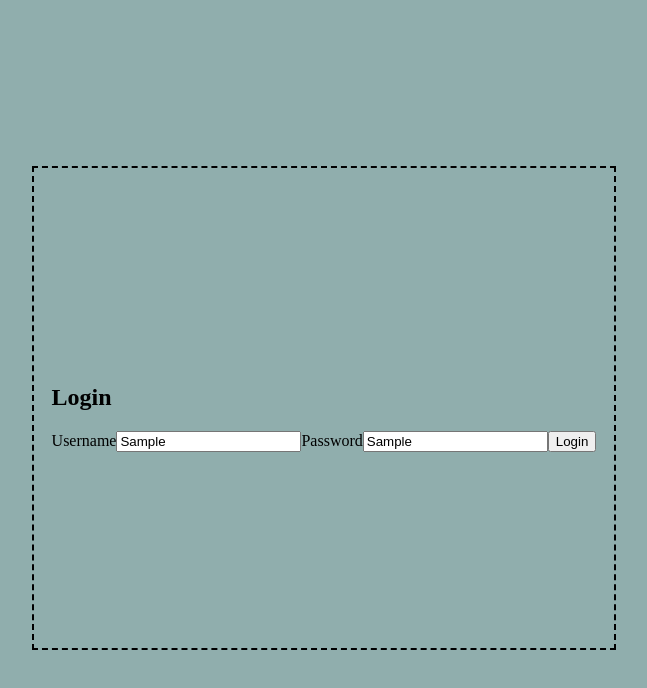
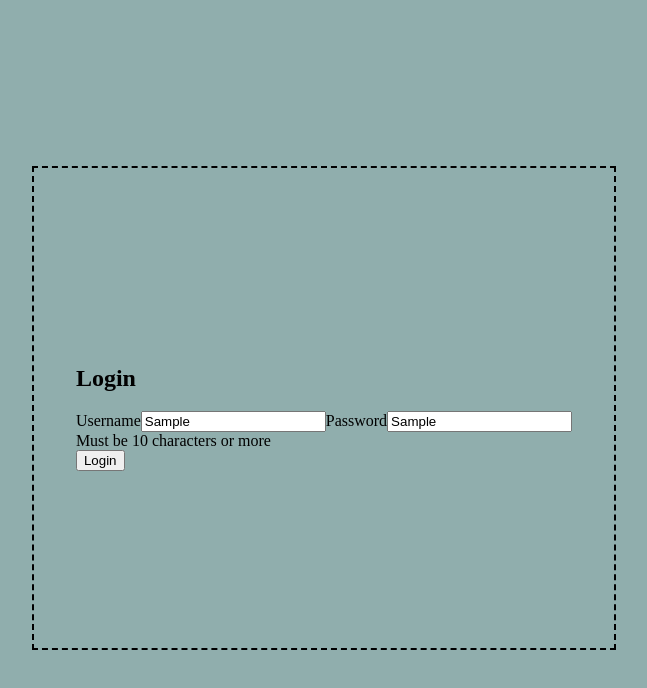
Before and after one commit to mbergq/login-page, a React (Vite) app in the folder frontend/: page /auth/login in a window 1280 px wide. Both pictures are taken after typing "Sample", "Sample" into the empty fields and a click on the button "Login". Shown: the top 688 px of the page, without its empty margins (316-963 px from the left). Built offline with nearby package versions, Linux system fonts and the light colour scheme; no server answers.

Commit message:
change forms to use usefield

```diff
--- a/frontend/package.json
+++ b/frontend/package.json
@@ -15,7 +15,8 @@
     "react": "^18.2.0",
     "react-dom": "^18.2.0",
     "react-router-dom": "^6.23.1",
-    "styled-components": "^6.1.11"
+    "styled-components": "^6.1.11",
+    "yup": "^1.4.0"
   },
   "devDependencies": {
     "@types/react": "^18.2.66",
--- a/frontend/src/components/Register.tsx
+++ b/frontend/src/components/Register.tsx
@@ -1,11 +1,31 @@
 import axios from "axios";
-import { Formik, Field, Form, FormikHelpers } from "formik";
+import { Formik, Form, FormikHelpers, useField } from "formik";
 import { useParams } from "react-router-dom";
+import * as Yup from "yup";
 
 interface Values {
   username: string;
   password: string;
 }
+
+const TextInput = ({
+  label,
+  ...props
+}: {
+  [x: string]: string;
+  name: string;
+}) => {
+  const [field, meta] = useField(props);
+  return (
+    <>
+      <label htmlFor={props.id || props.name}>{label}</label>
+      <input className="text-input" {...field} {...props} />
+      {meta.touched && meta.error ? (
+        <div className="error">{meta.error}</div>
+      ) : null}
+    </>
+  );
+};
 
 function Register() {
   const { id } = useParams();
@@ -18,6 +38,14 @@ function Register() {
           username: "",
           password: "",
         }}
+        validationSchema={Yup.object({
+          username: Yup.string()
+            .max(15, "Must be 15 characters or less")
+            .required("Required"),
+          password: Yup.string()
+            .min(10, "Must be 10 characters or more")
+            .required("Required"),
+        })}
         onSubmit={(
           values: Values,
           { setSubmitting }: FormikHelpers<Values>
@@ -42,12 +70,18 @@ function Register() {
         }}
       >
         <Form>
-          <label htmlFor="username">Username</label>
-          <Field id="username" name="username" placeholder="Username.." />
-
-          <label htmlFor="password">Password</label>
-          <Field id="password" name="password" placeholder="Password.." />
-
+          <TextInput
+            label="Username"
+            name="username"
+            type="text"
+            placeholder="Username"
+          />
+          <TextInput
+            label="Password"
+            name="password"
+            type="text"
+            placeholder="Password"
+          />
           <button type="submit">
             {id?.charAt(0).toUpperCase() + id!.slice(1)}
           </button>
```
Also changed, not shown: 1 other file (tests, documents, lock files or other folders).
